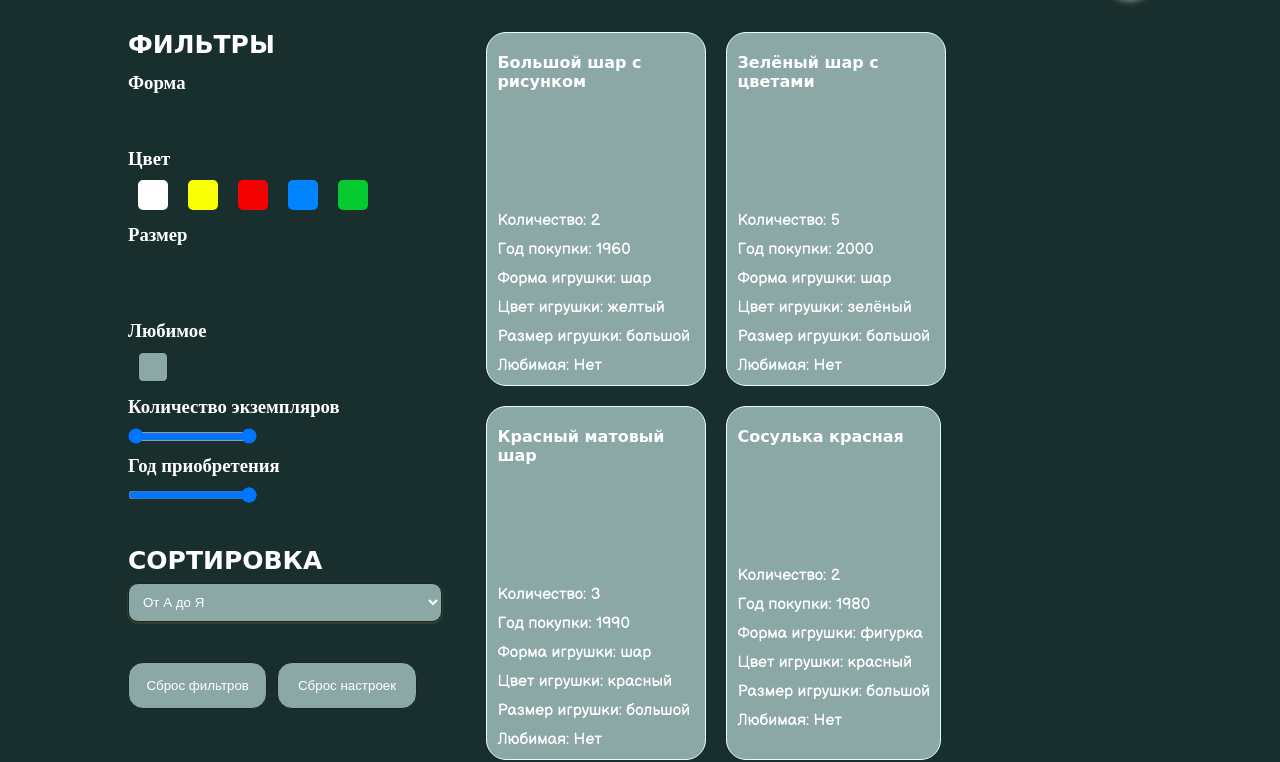
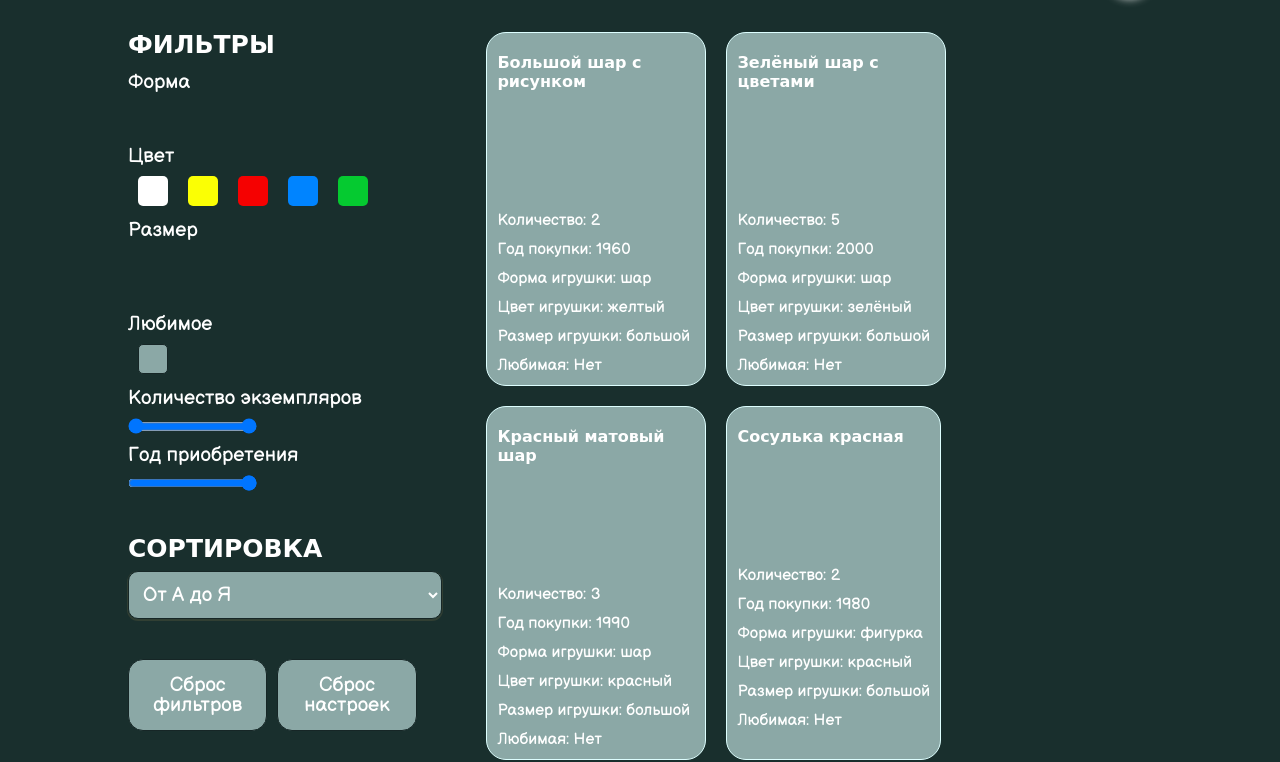
Before and after one commit to Niadi26/Christmas-time, a website built with webpack: page christmas-task/my-app/src/index.html in a window 1280 px wide. Shown: the part 68-830 px from the top of the page. Built offline with nearby package versions, Linux system fonts and the light colour scheme; files whose address does not match are found by name; a web font is replaced by a local one.

Commit message:
fix scss extend

```diff
--- a/christmas-task/my-app/src/style.sass
+++ b/christmas-task/my-app/src/style.sass
@@ -170,7 +170,7 @@ form
   padding-bottom: 10px
 
 .form__input-titles
-  extend %someTxt
+  @extend %someTxt
   margin: 5px 0
 
 input[type="checkbox"]
@@ -248,7 +248,7 @@ input[type="checkbox"]
 .form__select
   width: 90%
   padding: 10px
-  extend %someTxt
+  @extend %someTxt
   color: #fff
   border-radius: 10px
   border: 1px solid #162626
@@ -278,7 +278,7 @@ input[type="range"]::-ms-thumb
 
 .form__button
   width: 40%
-  extend %someTxt
+  @extend %someTxt
   color: #fff
   padding: 15px 5px
   border: 1px solid #162626
```
